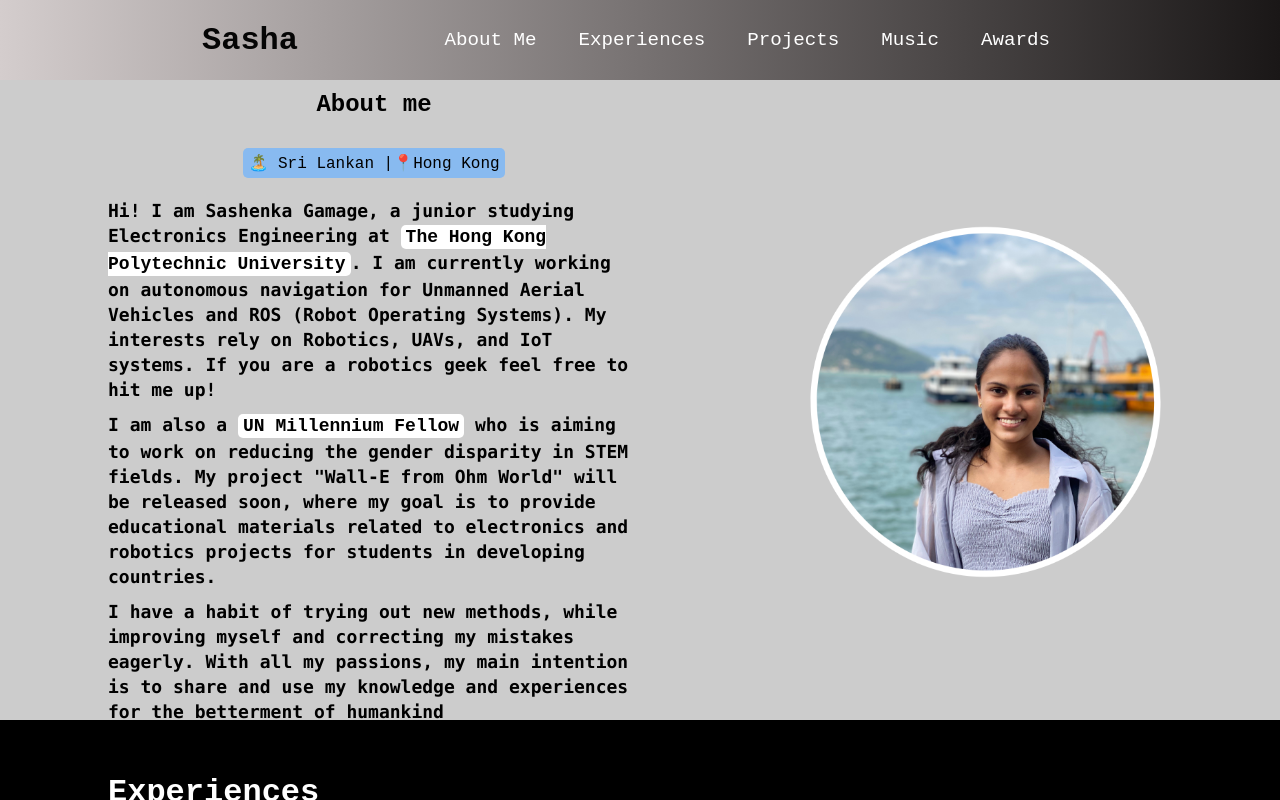
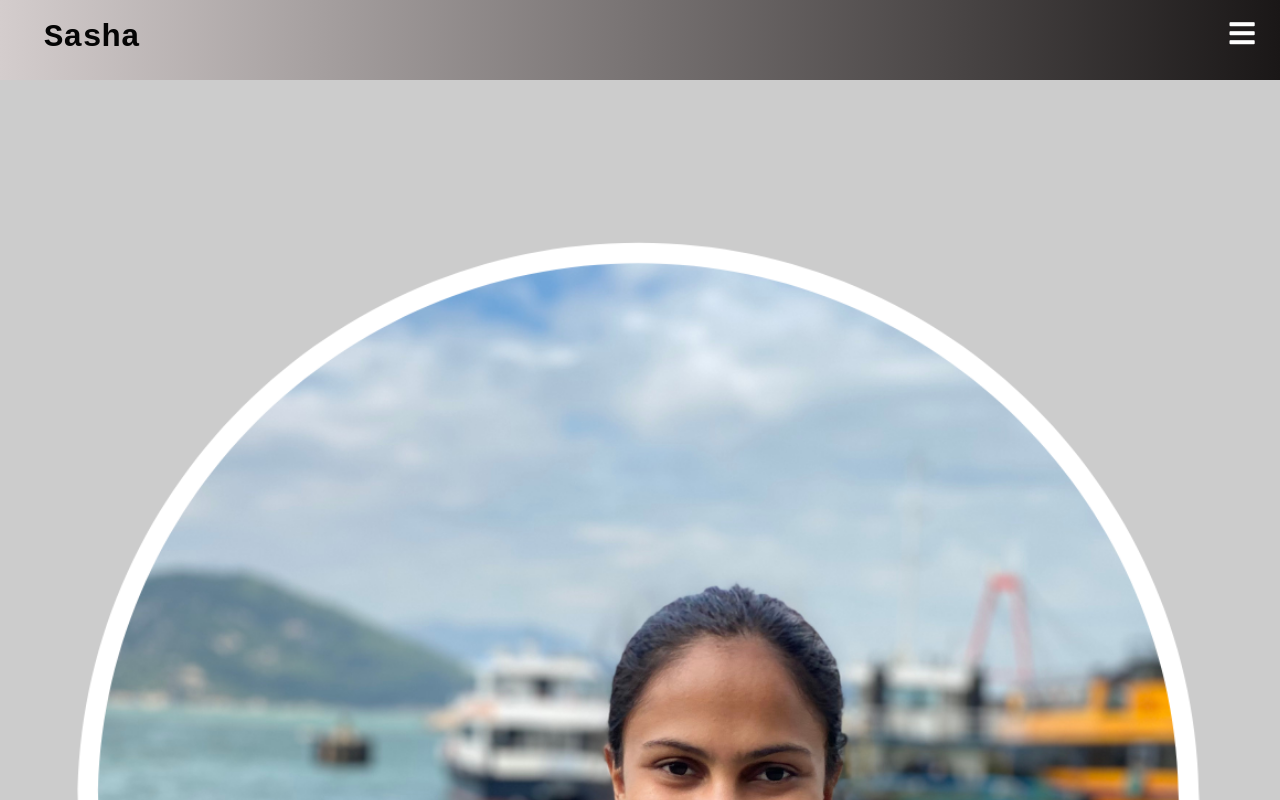
Before and after one commit to sashenkagamage/sasha.me, a React (Create React App) app: page /#/ in a window 1280 px wide. Shown: the top 800 px of the page. Built offline with nearby package versions, Linux system fonts and the light colour scheme.

Commit message:
newcommit

```diff
--- a/src/components/mainCon.css
+++ b/src/components/mainCon.css
@@ -25,7 +25,7 @@
 }
  .about-me-text p{
     color: rgb(0, 0, 0);
-    font-weight: 600;
+    font-weight: 400;
     font-size: large;
     font-family: Monaco, monospace;
     line-height: 25px;
@@ -297,14 +297,16 @@
 
 
 
-@media only screen and (max-width: 700px) {
+@media only screen and (min-width: 600px),
+only screen and (max-width: 600px),
+only screen and (min-width: 768px){
     .about-me {
         display: flex;
         flex-wrap: wrap;
 
     }
     .about-me_container{
-      min-height: 170vh;
+      height: 230vh;
     }
     .content{
       padding: 3.125rem 2.75rem 3rem;
--- a/src/components/navbar.css
+++ b/src/components/navbar.css
@@ -33,10 +33,6 @@
   font-weight: 800;
 }
 
-.fa-typo3 {
-  margin-left: 0.5rem;
-  font-size: 1.8rem;
-}
 
 .nav-menu {
   display: grid;
@@ -78,9 +74,15 @@
 
 .menu-icon {
   display: none;
+  stroke-width:0%;
+  border-width: 2px;
 }
 
-@media screen and (max-width: 960px) {
+@media screen and (min-width: 600px),
+only screen and (min-width: 600px),
+only screen and (min-width: 768px){
+
+}
   .NavbarItems {
     position: relative;
   }
@@ -89,7 +91,7 @@
     display: flex;
     flex-direction: column;
     width: 100%;
-    height: 55vh;
+    height: 80vh;
     position: absolute;
     top: 80px;
     left: -100%;
@@ -134,12 +136,15 @@
     transform: translate(-100%, 60%);
     font-size: 1.8rem;
     cursor: pointer;
+
   }
 
   .fa-times {
     color: #fff;
-    font-size: 2rem;
+    font-size: 1.8rem;
+    font-weight: bold;
 
   }
-
-}
+  .fa-bars {
+    color: #fff;
+  }
--- a/src/components/navbar.js
+++ b/src/components/navbar.js
@@ -7,6 +7,7 @@
     const [click, setClick] = useState(false);
     const handleClick = () => setClick(!click);
     const closeMobileMenu = () => setClick(false);
+
     return (
     <>
     <Headroom>
```
Also changed, not shown: package.json (line endings or trailing spaces).
